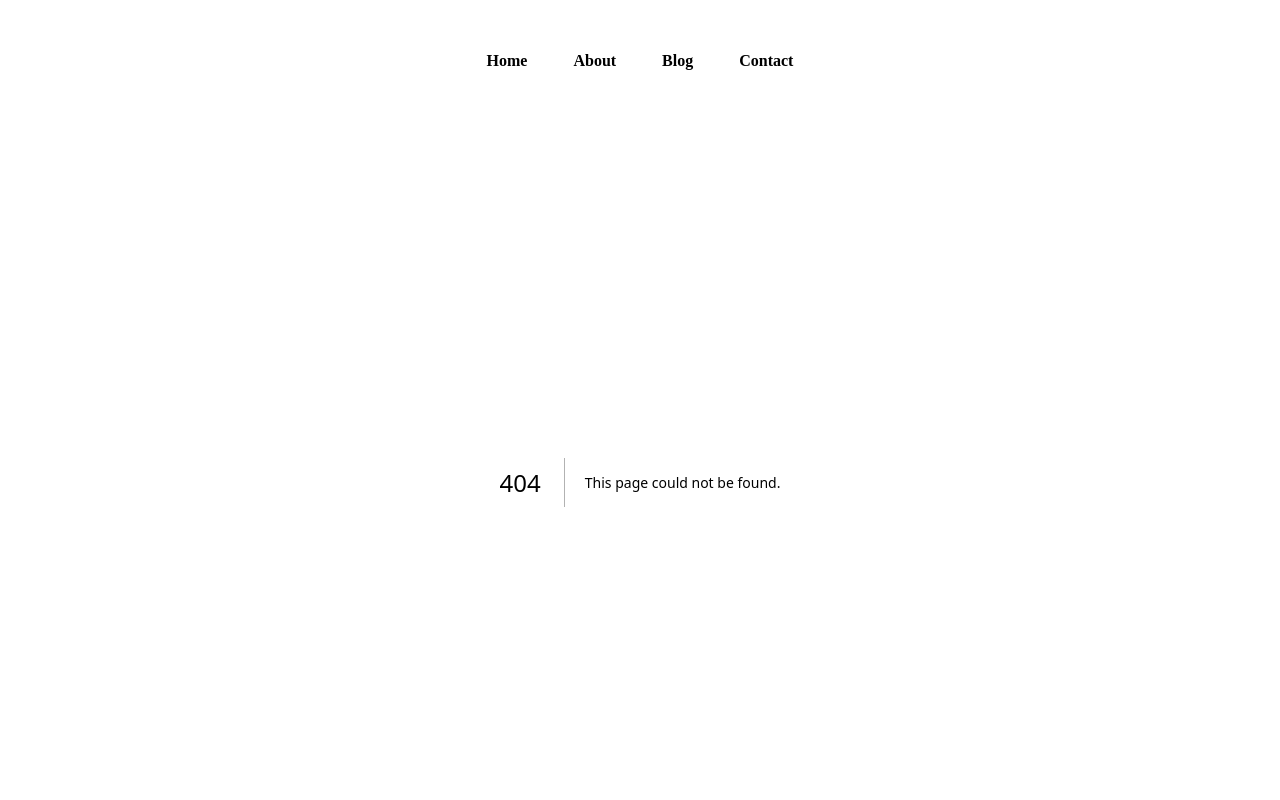
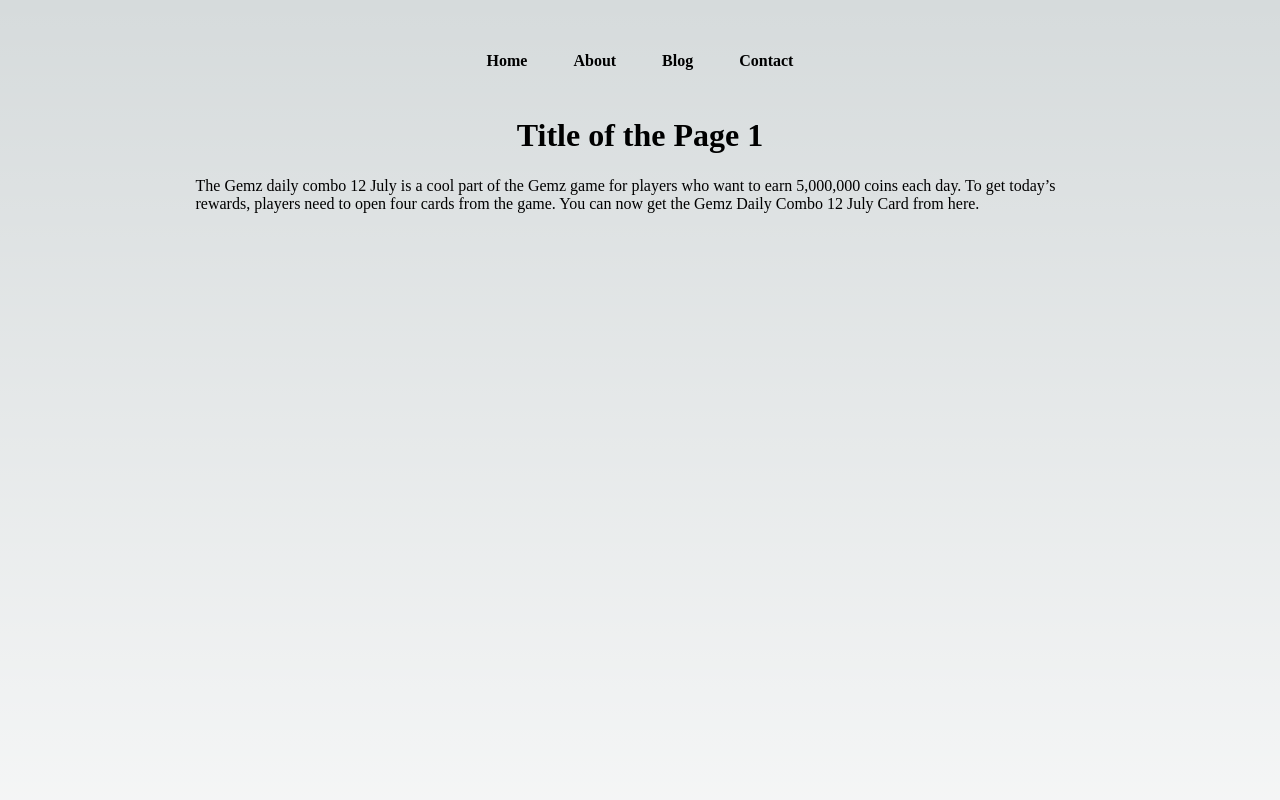
Before and after one commit to Laraib007/Advance-Nextjs, a Next.js app in the folder my-app/: page /blogpost/1 in a window 1280 px wide. Before the commit this address had no page. Shown: the top 800 px of the page. Built offline with nearby package versions, Linux system fonts and the light colour scheme.

Commit message:
using dymanic route to show blogs

```diff
--- /dev/null
+++ b/my-app/pages/blogpost/[slug].js
@@ -0,0 +1,19 @@
+import { useRouter } from "next/router"
+import styles from "@/styles/Home.module.css";
+
+export default function Slug (){
+    const router = useRouter()
+    const {slug} = router.query
+    return(
+        <main className={`${styles.main}`}>
+        <div>
+        <h1 className={styles.center}>
+        <span className="span1">Title of the Page {slug}</span>
+        </h1>
+        <p className={`${styles.container} ${styles.main}`}>The Gemz daily combo 12 July is a cool part of the Gemz game for players who want to earn 5,000,000 coins each day. To get today’s rewards, players need to open four cards from the game. You can now get the Gemz Daily Combo 12 July Card from here.
+
+</p>
+        </div>
+        </main>
+    )
+}
--- a/my-app/pages/component/Navbar.js
+++ b/my-app/pages/component/Navbar.js
@@ -6,7 +6,7 @@ export default function Navbar(){
         <>
         <nav className={`${styles.mainNav} `}>
           <ul>
-          <Link href=""><li>Home</li></Link>
+          <Link href="/"><li>Home</li></Link>
            <Link href="/about"> <li>About</li></Link>
            <Link href="/blog"> <li>Blog</li></Link>
            <Link href="/contact"> <li>Contact</li></Link>
--- a/my-app/styles/Home.module.css
+++ b/my-app/styles/Home.module.css
@@ -7,6 +7,14 @@
   min-height: 100vh;
   justify-content: flex-start;
   padding-top: 1rem;
+}
+.container{
+  margin-left: 6rem;
+  padding: 0.22rem;
+  width: 80%;
+}
+.main h3{
+  padding: 0.4rem;
 }
 
 .description {
```
Also changed, not shown: my-app/pages/[slug].js (deleted, +0 -9 lines).
